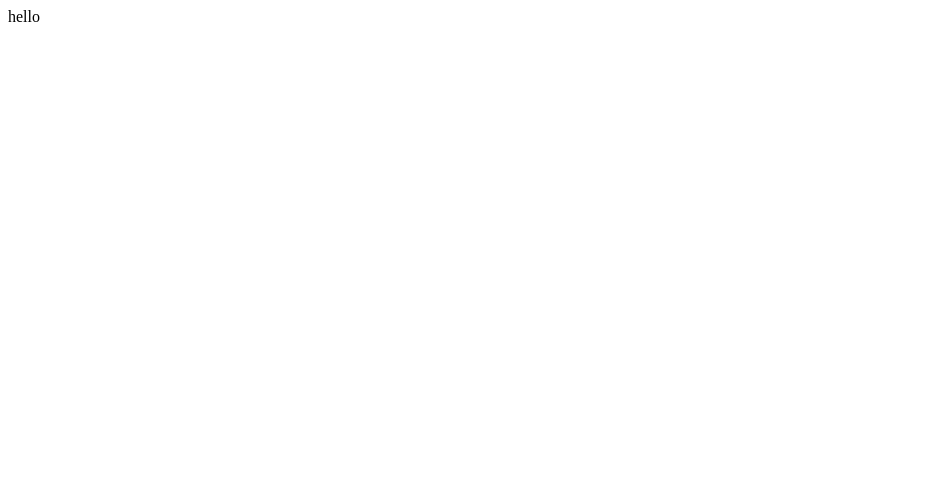
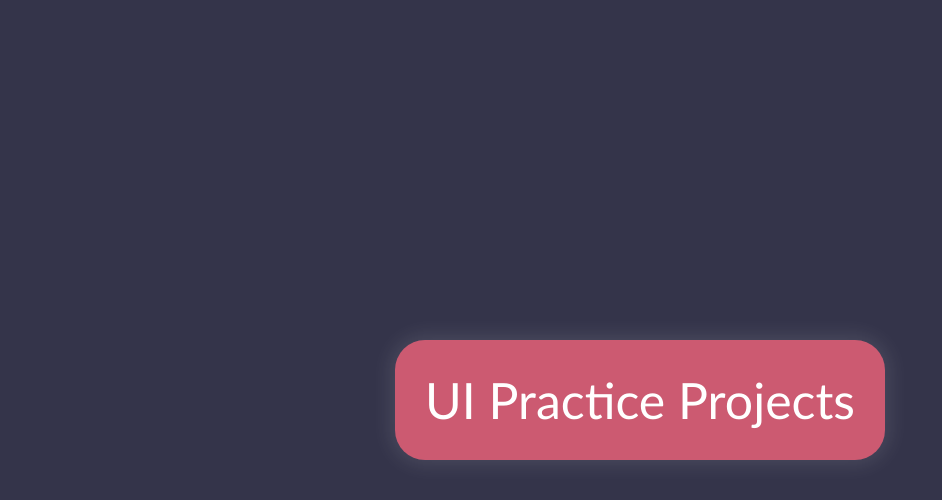
Before and after one commit to gvnee/gvnee.github.io, a plain HTML site: page index.html in a window 1280 px wide. Shown: the whole page, without its empty margins (0-942 px from the left). Drawn offline with Linux system fonts and the light colour scheme.

Commit message:
main page

```diff
--- a/index.html
+++ b/index.html
@@ -4,9 +4,10 @@
     <meta charset="UTF-8">
     <meta http-equiv="X-UA-Compatible" content="IE=edge">
     <meta name="viewport" content="width=device-width, initial-scale=1.0">
-    <title>Document</title>
+    <link rel="stylesheet" href="styles.css">
+    <title>gvnee</title>
 </head>
 <body>
-    hello
+    <a href="https://gvnee.github.io/ui-practice/">UI Practice Projects</a>
 </body>
 </html>
--- /dev/null
+++ b/styles.css
@@ -0,0 +1,28 @@
+html{
+    height: 100%;
+}
+body{
+    margin: 0;
+    padding: 0;
+    box-sizing: border-box;
+    background-color: #34344A;
+    font-family: 'Trebuchet MS', 'Lucida Sans Unicode', 'Lucida Grande', 'Lucida Sans', Arial, sans-serif;
+    display: flex;
+    align-items: center;
+    justify-content: center;
+    height: 100%;
+}
+
+a{
+    color: white;
+    text-decoration: none;
+    font-size: 50px;
+    background-color: #CC5A71;
+    padding: 30px;
+    border-radius: 30px;
+    box-shadow: 0 0px 20PX 5px rgba(255, 255, 255, 0.107);
+    transition-duration: 300ms;
+}
+a:hover{
+    filter: saturate(1.5);
+}
```
